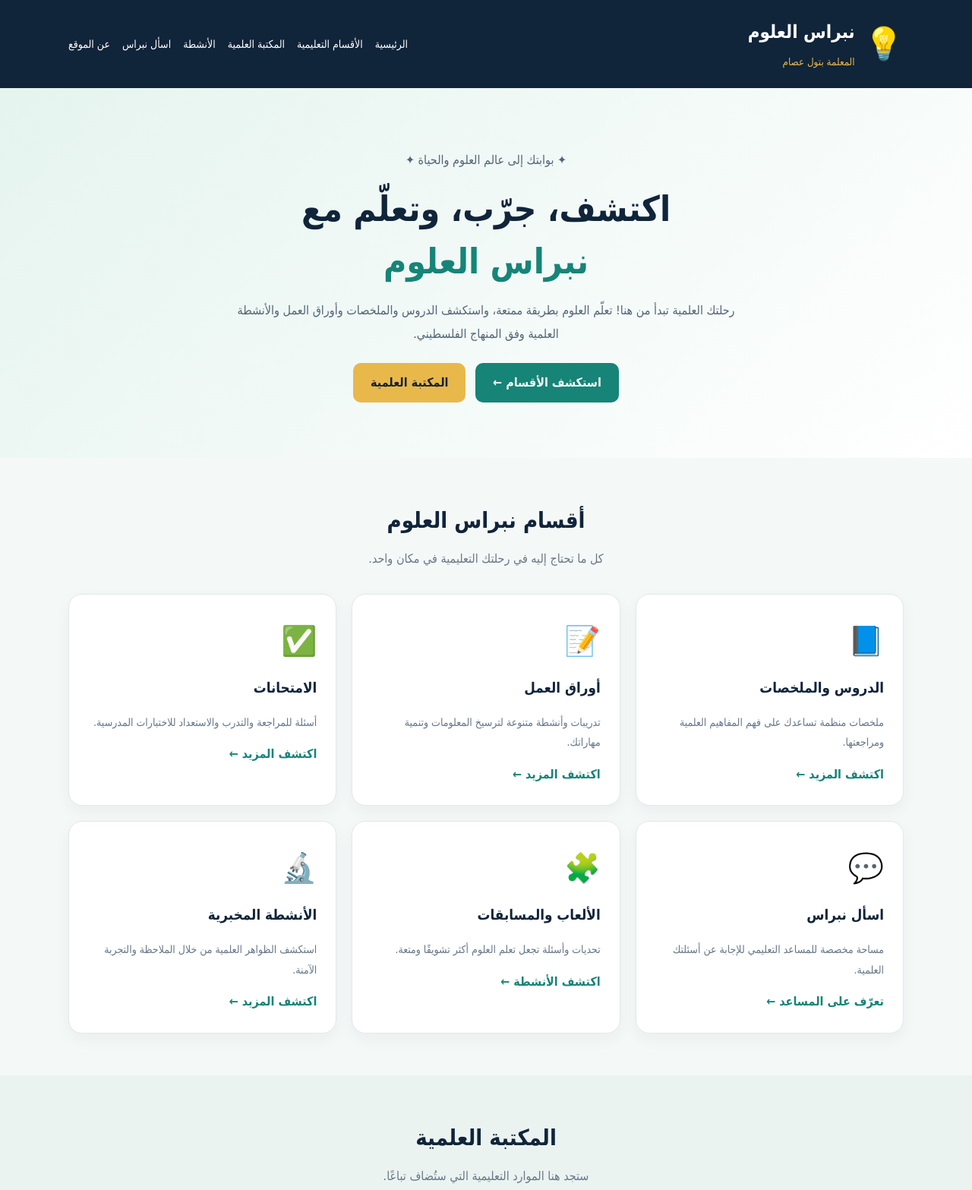
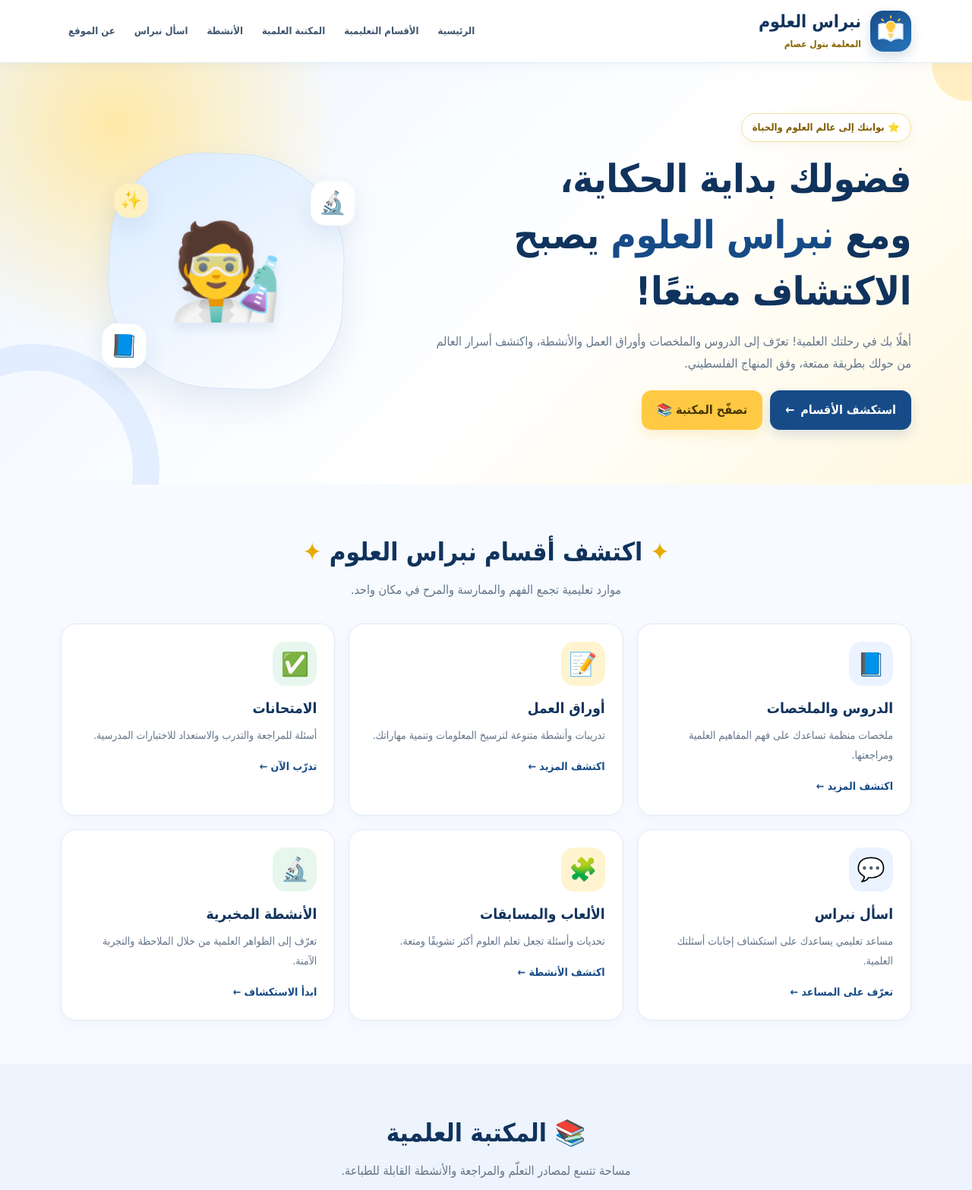
Before and after one commit to batool-sci/Nibras-science, a plain HTML site: page index.html in a window 1280 px wide. Shown: the top 1567 px of the page at 76% size. Drawn offline with Linux system fonts and the light colour scheme.

Commit message:
Redesign Nibras Science homepage with blue and gold branding

```diff
--- a/index.html
+++ b/index.html
@@ -1,175 +1,98 @@
-
 <!DOCTYPE html>
 <html lang="ar" dir="rtl">
 <head>
 <meta charset="UTF-8">
 <meta name="viewport" content="width=device-width, initial-scale=1.0">
-<meta name="theme-color" content="#10243a">
+<meta name="theme-color" content="#123b70">
+<meta name="description" content="نبراس العلوم مع المعلمة بتول عصام — بوابتك الممتعة لتعلّم العلوم والحياة وفق المنهاج الفلسطيني.">
 <title>نبراس العلوم | المعلمة بتول عصام</title>
 <style>
-:root {
-  --navy: #10243a;
-  --green: #168477;
-  --gold: #e9b84b;
-  --light: #f4f8f7;
-  --white: #ffffff;
-}
-* { box-sizing: border-box; }
-html { scroll-behavior: smooth; }
-body {
-  margin: 0;
-  font-family: Tahoma, Arial, sans-serif;
-  background: var(--light);
-  color: #263849;
-  line-height: 1.9;
-}
-.container {
-  width: 92%;
-  max-width: 1100px;
-  margin: auto;
-}
-header {
-  background: var(--navy);
-  color: white;
-  padding: 18px 0;
-}
-.header-content {
-  display: flex;
-  align-items: center;
-  justify-content: space-between;
-  gap: 15px;
-}
-.logo {
-  display: flex;
-  align-items: center;
-  gap: 12px;
-}
-.logo-icon { font-size: 42px; }
-.logo h1 { font-size: 24px; margin: 0; }
-.logo small { color: var(--gold); }
-nav {
-  display: flex;
-  flex-wrap: wrap;
-  gap: 16px;
-}
-nav a {
-  color: white;
-  text-decoration: none;
-  font-size: 14px;
-}
-nav a:hover { color: var(--gold); }
-.hero {
-  padding: 65px 0;
-  background: linear-gradient(135deg, #e5f4ef, #ffffff);
-  text-align: center;
-}
-.hero h2 {
-  color: var(--navy);
-  font-size: clamp(30px, 5vw, 46px);
-  line-height: 1.5;
-  margin: 10px 0;
-}
-.hero h2 span { color: var(--green); }
-.hero p {
-  max-width: 700px;
-  margin: 15px auto;
-  color: #536576;
-}
-.button {
-  display: inline-block;
-  padding: 11px 23px;
-  margin: 8px 4px;
-  border-radius: 10px;
-  background: var(--green);
-  color: white;
-  text-decoration: none;
-  font-weight: bold;
-}
-.button.secondary {
-  background: var(--gold);
-  color: var(--navy);
-}
-section { padding: 55px 0; }
-.section-title {
-  text-align: center;
-  color: var(--navy);
-  font-size: 29px;
-  margin: 0 0 8px;
-}
-.section-desc {
-  text-align: center;
-  color: #687887;
-  margin: 0 auto 30px;
-}
-.cards {
-  display: grid;
-  grid-template-columns: repeat(3, 1fr);
-  gap: 20px;
-}
-.card {
-  background: var(--white);
-  padding: 25px;
-  border-radius: 18px;
-  border: 1px solid #e1e9e6;
-  box-shadow: 0 7px 20px #10243a0c;
-  transition: transform .2s;
-}
-.card:hover { transform: translateY(-4px); }
-.card .icon { font-size: 38px; }
-.card h3 { color: var(--navy); margin: 8px 0; }
-.card p { color: #667788; font-size: 14px; }
-.card a {
-  color: var(--green);
-  font-weight: bold;
-  text-decoration: none;
-}
-.soft { background: #eaf3f0; }
-.callout {
-  background: var(--navy);
-  color: white;
-  padding: 35px;
-  border-radius: 22px;
-  text-align: center;
-}
-.callout h2 { margin-top: 0; }
-.callout p { color: #d7e3eb; }
-footer {
-  background: #0b1c2d;
-  color: white;
-  text-align: center;
-  padding: 28px 10px;
-}
-footer p { margin: 5px; }
-.gold { color: var(--gold); }
-@media (max-width: 760px) {
-  .header-content {
-    flex-direction: column;
-    text-align: center;
-  }
-  nav { justify-content: center; gap: 10px 14px; }
-  .cards { grid-template-columns: repeat(2, 1fr); }
-  .hero { padding: 45px 0; }
-}
-@media (max-width: 480px) {
-  .cards { grid-template-columns: 1fr; }
-  .logo h1 { font-size: 21px; }
-  nav a { font-size: 13px; }
-  .callout { padding: 25px 18px; }
-}
+:root{--blue:#174b87;--blue-deep:#10335d;--blue-soft:#eaf3ff;--gold:#ffc943;--gold-deep:#e8a900;--ink:#24364b;--muted:#64758a;--paper:#f7faff;--white:#fff;--line:#e0eaf5;--shadow:0 12px 32px rgba(23,75,135,.09)}
+*{box-sizing:border-box}
+html{scroll-behavior:smooth;scroll-padding-top:95px}
+body{margin:0;font-family:Tahoma,Arial,sans-serif;background:var(--paper);color:var(--ink);line-height:1.85}
+a{transition:all .2s ease}
+.container{width:min(1120px,92%);margin:auto}
+header{position:sticky;top:0;z-index:20;background:rgba(255,255,255,.96);backdrop-filter:blur(12px);border-bottom:1px solid var(--line);box-shadow:0 4px 18px rgba(16,51,93,.04)}
+.header-content{min-height:82px;display:flex;align-items:center;justify-content:space-between;gap:22px;padding:10px 0}
+.logo{display:flex;align-items:center;gap:12px;text-decoration:none;color:inherit;flex-shrink:0}
+.logo-mark{width:54px;height:54px;display:grid;place-items:center;border-radius:17px;background:linear-gradient(145deg,var(--blue),#2876bd);box-shadow:0 7px 16px #174b872e}
+.logo-mark svg{width:42px;height:42px}
+.logo h1{font-size:23px;line-height:1.35;margin:0;color:var(--blue-deep);font-weight:900}
+.logo small{display:block;color:#8a6500;font-size:12px;font-weight:700;margin-top:3px}
+nav{display:flex;align-items:center;justify-content:flex-end;flex-wrap:wrap;gap:5px}
+nav a{color:#40566f;text-decoration:none;font-size:13px;font-weight:700;padding:8px 10px;border-radius:10px}
+nav a:hover,nav a:focus{background:var(--blue-soft);color:var(--blue)}
+.hero{position:relative;overflow:hidden;padding:66px 0 72px;background:radial-gradient(circle at 12% 15%,#ffe9a7 0,transparent 24%),linear-gradient(135deg,#edf5ff 0%,#fff 58%,#fff8df 100%)}
+.hero:before,.hero:after{content:"";position:absolute;border-radius:50%;pointer-events:none}
+.hero:before{width:260px;height:260px;border:35px solid #dceaff;left:-120px;bottom:-145px;opacity:.75}
+.hero:after{width:95px;height:95px;background:#ffe7a0;right:-42px;top:-45px;opacity:.6}
+.hero-grid{position:relative;z-index:1;display:grid;grid-template-columns:1.2fr .8fr;align-items:center;gap:32px}
+.eyebrow{display:inline-flex;align-items:center;gap:8px;background:#fff;border:1px solid #f4df9b;color:#815e00;border-radius:999px;padding:6px 14px;font-size:13px;font-weight:800;box-shadow:0 5px 15px #8c6a1010;margin:0 0 12px}
+.hero h2{font-size:clamp(31px,4.5vw,51px);line-height:1.45;letter-spacing:-.5px;color:var(--blue-deep);margin:0 0 14px}
+.hero h2 span{color:var(--blue);position:relative;white-space:nowrap}
+.hero-copy{font-size:16px;color:var(--muted);max-width:640px;margin:0 0 20px}
+.actions{display:flex;flex-wrap:wrap;gap:10px}
+.button{display:inline-flex;align-items:center;justify-content:center;gap:8px;padding:11px 20px;border-radius:13px;background:var(--blue);color:#fff;text-decoration:none;font-weight:800;box-shadow:0 7px 16px #174b8726}
+.button:hover{transform:translateY(-2px);background:var(--blue-deep)}
+.button.secondary{background:var(--gold);color:#483600;box-shadow:0 7px 16px #e8a90026}
+.button.secondary:hover{background:#ffda6f}
+.hero-art{min-height:280px;display:grid;place-items:center;position:relative}
+.art-card{width:min(310px,100%);aspect-ratio:1/1;display:grid;place-items:center;border-radius:40% 45% 35% 45%;background:linear-gradient(145deg,#d8eaff,#fff);border:1px solid #d1e3f9;box-shadow:0 20px 45px #174b8718;position:relative;transform:rotate(2deg)}
+.science-boy{font-size:122px;line-height:1;filter:drop-shadow(0 9px 6px #174b8715);transform:rotate(-2deg)}
+.float-icon{position:absolute;display:grid;place-items:center;width:58px;height:58px;border-radius:19px;background:white;box-shadow:var(--shadow);font-size:29px}
+.float-icon.one{top:10%;right:-4%}.float-icon.two{bottom:7%;left:-2%}.float-icon.three{top:14%;left:1%;width:45px;height:45px;font-size:23px;background:#fff1bf}
+section{padding:58px 0}
+.section-heading{text-align:center;margin-bottom:30px}
+.section-heading h2{color:var(--blue-deep);font-size:clamp(25px,3vw,33px);margin:0 0 5px}
+.section-heading p{color:var(--muted);margin:0}
+.section-heading .spark{color:var(--gold-deep)}
+.cards{display:grid;grid-template-columns:repeat(3,minmax(0,1fr));gap:18px}
+.card{background:var(--white);padding:23px;border:1px solid var(--line);border-radius:20px;box-shadow:0 5px 18px #10335d08;transition:transform .22s,box-shadow .22s;position:relative;overflow:hidden}
+.card:before{content:"";position:absolute;inset:0 0 auto;height:4px;background:linear-gradient(90deg,var(--blue),var(--gold));opacity:0;transition:opacity .2s}
+.card:hover{transform:translateY(-5px);box-shadow:var(--shadow)}
+.card:hover:before{opacity:1}
+.card .icon{width:58px;height:58px;display:grid;place-items:center;background:var(--blue-soft);border-radius:17px;font-size:30px;margin-bottom:12px}
+.card:nth-child(3n+2) .icon{background:#fff4cf}
+.card:nth-child(3n) .icon{background:#e7f7ee}
+.card h3{color:var(--blue-deep);font-size:19px;margin:0 0 6px}
+.card p{color:var(--muted);font-size:14px;margin:0 0 12px}
+.card a{color:var(--blue);font-size:14px;font-weight:900;text-decoration:none}
+.card a:hover{text-decoration:underline}
+.soft{background:#edf4fd;border-top:1px solid #e4eefb;border-bottom:1px solid #e4eefb}
+.callout{display:flex;align-items:center;justify-content:space-between;gap:24px;padding:34px 38px;border-radius:25px;background:linear-gradient(120deg,var(--blue-deep),var(--blue));color:white;box-shadow:0 16px 34px #10335d22;position:relative;overflow:hidden}
+.callout:after{content:"✦";position:absolute;left:28%;top:-40px;font-size:150px;color:#ffffff0c}
+.callout h2{margin:0 0 7px;font-size:27px}
+.callout p{color:#e0edff;margin:0;max-width:650px}
+.callout .button{background:var(--gold);color:#483600;white-space:nowrap;box-shadow:none}
+.callout .button:hover{background:#ffda6f}
+.about-note{max-width:820px;margin:auto;text-align:center;background:#fff;border:1px solid var(--line);padding:24px;border-radius:18px;color:var(--muted)}
+footer{background:#0c294a;color:#fff;text-align:center;padding:28px 12px}
+.footer-brand{display:flex;justify-content:center;align-items:center;gap:9px;font-size:20px;font-weight:900}
+footer p{margin:4px}
+footer .gold{color:var(--gold)}
+footer .tagline{color:#cbdcf0;font-size:13px}
+@media(max-width:850px){.header-content{flex-direction:column;gap:8px;padding:12px 0}.logo{justify-content:center}nav{justify-content:center}.hero-grid{grid-template-columns:1fr;text-align:center}.hero-copy{margin-left:auto;margin-right:auto}.actions{justify-content:center}.hero-art{min-height:245px;grid-row:1}.art-card{width:230px}.science-boy{font-size:100px}.cards{grid-template-columns:repeat(2,minmax(0,1fr))}.callout{flex-direction:column;text-align:center}}
+@media(max-width:520px){.logo h1{font-size:21px}.logo-mark{width:48px;height:48px}nav{gap:3px}nav a{font-size:12px;padding:7px}.hero{padding:40px 0 48px}.hero-art{min-height:215px}.art-card{width:195px}.science-boy{font-size:85px}.float-icon{width:46px;height:46px;font-size:23px;border-radius:15px}.cards{grid-template-columns:1fr;gap:13px}section{padding:43px 0}.card{padding:20px}.callout{padding:28px 20px}.callout h2{font-size:24px}.section-heading{margin-bottom:22px}}
+@media(prefers-reduced-motion:reduce){html{scroll-behavior:auto}*,*:before,*:after{transition:none!important}}
 </style>
 </head>
 <body>
-
 <header id="home">
   <div class="container header-content">
-    <div class="logo">
-      <span class="logo-icon">💡</span>
-      <div>
-        <h1>نبراس العلوم</h1>
-        <small>المعلمة بتول عصام</small>
-      </div>
-    </div>
-    <nav>
+    <a class="logo" href="#home" aria-label="نبراس العلوم - الصفحة الرئيسية">
+      <span class="logo-mark" aria-hidden="true">
+        <svg viewBox="0 0 64 64" fill="none" xmlns="http://www.w3.org/2000/svg">
+          <path d="M8 18.5C17 15 25 17 32 23V52C24 46 16 45 8 48V18.5Z" fill="#fff" stroke="#D8E9FF" stroke-width="2.5" stroke-linejoin="round"/>
+          <path d="M56 18.5C47 15 39 17 32 23V52C40 46 48 45 56 48V18.5Z" fill="#F8FBFF" stroke="#D8E9FF" stroke-width="2.5" stroke-linejoin="round"/>
+          <path d="M32 12C26 12 22 16.5 22 22C22 26 24 28 27 31V35H37V31C40 28 42 26 42 22C42 16.5 38 12 32 12Z" fill="#FFC943" stroke="#FFF4C9" stroke-width="2"/>
+          <path d="M28 39H36M29.5 43H34.5" stroke="#FFC943" stroke-width="3" stroke-linecap="round"/>
+          <path d="M32 5V2M17 11L14 8M47 11L50 8" stroke="#FFC943" stroke-width="3" stroke-linecap="round"/>
+        </svg>
+      </span>
+      <span><h1>نبراس العلوم</h1><small>المعلمة بتول عصام</small></span>
+    </a>
+    <nav aria-label="القائمة الرئيسية">
       <a href="#home">الرئيسية</a>
       <a href="#sections">الأقسام التعليمية</a>
       <a href="#library">المكتبة العلمية</a>
@@ -179,156 +102,82 @@ footer p { margin: 5px; }
     </nav>
   </div>
 </header>
-
 <main>
   <section class="hero">
-    <div class="container">
-      <p>✦ بوابتك إلى عالم العلوم والحياة ✦</p>
-      <h2>اكتشف، جرّب، وتعلّم مع<br><span>نبراس العلوم</span></h2>
-      <p>
-        رحلتك العلمية تبدأ من هنا! تعلّم العلوم بطريقة ممتعة،
-        واستكشف الدروس والملخصات وأوراق العمل والأنشطة العلمية
-        وفق المنهاج الفلسطيني.
-      </p>
-      <a class="button" href="#sections">استكشف الأقسام ←</a>
-      <a class="button secondary" href="#library">المكتبة العلمية</a>
-    </div>
-  </section>
-
-  <section id="sections">
-    <div class="container">
-      <h2 class="section-title">أقسام نبراس العلوم</h2>
-      <p class="section-desc">كل ما تحتاج إليه في رحلتك التعليمية في مكان واحد.</p>
-
-      <div class="cards">
-        <article class="card">
-          <div class="icon">📘</div>
-          <h3>الدروس والملخصات</h3>
-          <p>ملخصات منظمة تساعدك على فهم المفاهيم العلمية ومراجعتها.</p>
-          <a href="#library">اكتشف المزيد ←</a>
-        </article>
-
-        <article class="card">
-          <div class="icon">📝</div>
-          <h3>أوراق العمل</h3>
-          <p>تدريبات وأنشطة متنوعة لترسيخ المعلومات وتنمية مهاراتك.</p>
-          <a href="#library">اكتشف المزيد ←</a>
-        </article>
-
-        <article class="card">
-          <div class="icon">✅</div>
-          <h3>الامتحانات</h3>
-          <p>أسئلة للمراجعة والتدرب والاستعداد للاختبارات المدرسية.</p>
-          <a href="#library">اكتشف المزيد ←</a>
-        </article>
-
-        <article class="card">
-          <div class="icon">💬</div>
-          <h3>اسأل نبراس</h3>
-          <p>مساحة مخصصة للمساعد التعليمي للإجابة عن أسئلتك العلمية.</p>
-          <a href="#ask">تعرّف على المساعد ←</a>
-        </article>
-
-        <article class="card">
-          <div class="icon">🧩</div>
-          <h3>الألعاب والمسابقات</h3>
-          <p>تحديات وأسئلة تجعل تعلم العلوم أكثر تشويقًا ومتعة.</p>
-          <a href="#activities">اكتشف الأنشطة ←</a>
-        </article>
-
-        <article class="card">
-          <div class="icon">🔬</div>
-          <h3>الأنشطة المخبرية</h3>
-          <p>استكشف الظواهر العلمية من خلال الملاحظة والتجربة الآمنة.</p>
-          <a href="#activities">اكتشف المزيد ←</a>
-        </article>
+    <div class="container hero-grid">
+      <div>
+        <p class="eyebrow">⭐ بوابتك إلى عالم العلوم والحياة</p>
+        <h2>فضولك بداية الحكاية،<br>ومع <span>نبراس العلوم</span> يصبح الاكتشاف ممتعًا!</h2>
+        <p class="hero-copy">أهلًا بك في رحلتك العلمية! تعرّف إلى الدروس والملخصات وأوراق العمل والأنشطة، واكتشف أسرار العالم من حولك بطريقة ممتعة، وفق المنهاج الفلسطيني.</p>
+        <div class="actions">
+          <a class="button" href="#sections">استكشف الأقسام <span aria-hidden="true">←</span></a>
+          <a class="button secondary" href="#library">تصفّح المكتبة 📚</a>
+        </div>
+      </div>
+      <div class="hero-art" aria-label="شخصية كرتونية محبة للعلوم">
+        <div class="art-card">
+          <span class="science-boy" role="img" aria-label="عالم صغير">🧑‍🔬</span>
+          <span class="float-icon one" aria-hidden="true">🔬</span>
+          <span class="float-icon two" aria-hidden="true">📘</span>
+          <span class="float-icon three" aria-hidden="true">✨</span>
+        </div>
       </div>
     </div>
   </section>
-
-  <section class="soft" id="library">
+  <section id="sections">
     <div class="container">
-      <h2 class="section-title">المكتبة العلمية</h2>
-      <p class="section-desc">ستجد هنا الموارد التعليمية التي ستُضاف تباعًا.</p>
-
+      <div class="section-heading"><h2><span class="spark">✦</span> اكتشف أقسام نبراس العلوم <span class="spark">✦</span></h2><p>موارد تعليمية تجمع الفهم والممارسة والمرح في مكان واحد.</p></div>
       <div class="cards">
-        <article class="card">
-          <div class="icon">📚</div>
-          <h3>ملخصات الدروس</h3>
-          <p>مساحة لإضافة ملخصات العلوم والحياة بحسب الوحدات الدراسية.</p>
-        </article>
-        <article class="card">
-          <div class="icon">✏️</div>
-          <h3>أوراق قابلة للطباعة</h3>
-          <p>مساحة لإضافة أوراق العمل والأنشطة الصفية.</p>
-        </article>
-        <article class="card">
-          <div class="icon">🎯</div>
-          <h3>اختبر معلوماتك</h3>
-          <p>مساحة لإضافة أسئلة وتقييمات تساعدك على مراجعة ما تعلمته.</p>
-        </article>
+        <article class="card"><div class="icon">📘</div><h3>الدروس والملخصات</h3><p>ملخصات منظمة تساعدك على فهم المفاهيم العلمية ومراجعتها.</p><a href="#library">اكتشف المزيد ←</a></article>
+        <article class="card"><div class="icon">📝</div><h3>أوراق العمل</h3><p>تدريبات وأنشطة متنوعة لترسيخ المعلومات وتنمية مهاراتك.</p><a href="#library">اكتشف المزيد ←</a></article>
+        <article class="card"><div class="icon">✅</div><h3>الامتحانات</h3><p>أسئلة للمراجعة والتدرب والاستعداد للاختبارات المدرسية.</p><a href="#library">تدرّب الآن ←</a></article>
+        <article class="card"><div class="icon">💬</div><h3>اسأل نبراس</h3><p>مساعد تعليمي يساعدك على استكشاف إجابات أسئلتك العلمية.</p><a href="#ask">تعرّف على المساعد ←</a></article>
+        <article class="card"><div class="icon">🧩</div><h3>الألعاب والمسابقات</h3><p>تحديات وأسئلة تجعل تعلم العلوم أكثر تشويقًا ومتعة.</p><a href="#activities">اكتشف الأنشطة ←</a></article>
+        <article class="card"><div class="icon">🔬</div><h3>الأنشطة المخبرية</h3><p>تعرّف إلى الظواهر العلمية من خلال الملاحظة والتجربة الآمنة.</p><a href="#activities">ابدأ الاستكشاف ←</a></article>
       </div>
     </div>
   </section>
-
-  <section id="activities">
+  <section class="soft" id="library">
     <div class="container">
-      <h2 class="section-title">كن عالمًا صغيرًا</h2>
-      <p class="section-desc">تعلّم كيف تفكر مثل العلماء.</p>
+      <div class="section-heading"><h2>📚 المكتبة العلمية</h2><p>مساحة تتسع لمصادر التعلّم والمراجعة والأنشطة القابلة للطباعة.</p></div>
       <div class="cards">
-        <article class="card">
-          <div class="icon">👀</div>
-          <h3>لاحظ</h3>
-          <p>راقب الظواهر من حولك وسجّل ملاحظاتك بدقة.</p>
-        </article>
-        <article class="card">
-          <div class="icon">❓</div>
-          <h3>اسأل</h3>
-          <p>اطرح سؤالًا علميًا وحاول توقّع الإجابة.</p>
-        </article>
-        <article class="card">
-          <div class="icon">🔎</div>
-          <h3>استنتج</h3>
-          <p>قارن ملاحظاتك واستخدم الأدلة للوصول إلى استنتاج.</p>
-        </article>
+        <article class="card"><div class="icon">📚</div><h3>ملخصات الدروس</h3><p>مساحة لإضافة ملخصات العلوم والحياة بحسب الوحدات الدراسية.</p></article>
+        <article class="card"><div class="icon">✏️</div><h3>أوراق قابلة للطباعة</h3><p>مساحة لإضافة أوراق العمل والأنشطة الصفية.</p></article>
+        <article class="card"><div class="icon">🎯</div><h3>اختبر معلوماتك</h3><p>مساحة لإضافة أسئلة وتقييمات تساعدك على مراجعة ما تعلمته.</p></article>
       </div>
     </div>
   </section>
-
+  <section id="activities">
+    <div class="container">
+      <div class="section-heading"><h2>🧪 كن عالمًا صغيرًا</h2><p>كل اكتشاف كبير يبدأ بملاحظة وسؤال.</p></div>
+      <div class="cards">
+        <article class="card"><div class="icon">👀</div><h3>لاحظ</h3><p>راقب الظواهر من حولك وسجّل ملاحظاتك بدقة.</p></article>
+        <article class="card"><div class="icon">❓</div><h3>اسأل</h3><p>اطرح سؤالًا علميًا وحاول توقّع الإجابة.</p></article>
+        <article class="card"><div class="icon">🔎</div><h3>استنتج</h3><p>قارن ملاحظاتك واستخدم الأدلة للوصول إلى استنتاج.</p></article>
+      </div>
+    </div>
+  </section>
   <section id="ask">
     <div class="container">
       <div class="callout">
-        <h2>هل لديك سؤال علمي؟</h2>
-        <p>
-<p>هل لديك سؤال حول العلوم والحياة؟ افتح مساعد نبراس التعليمي وابدأ رحلتك في الاكتشاف.</p>
-<a class="button" href="https://gemini.google.com/gem/1Fbq95XY2FA5H3JdDsnmWqwN279ZZmVLr?usp=sharing" target="_blank" rel="noopener noreferrer">اسأل نبراس الآن ↗</a>
-<p class="gold">العلم يبدأ بسؤال!</p>
-
-        <span class="gold">العلم يبدأ بسؤال!</span>
+        <div><h2>💡 هل لديك سؤال علمي؟</h2><p>العلم يبدأ بسؤال! افتح مساعد نبراس التعليمي وابدأ رحلة جديدة في الاكتشاف.</p></div>
+        <a class="button" href="https://gemini.google.com/gem/1Fbq95XY2FA5H3JdDsnmWqwN279ZZmVLr?usp=sharing" target="_blank" rel="noopener noreferrer">اسأل نبراس الآن ↗</a>
       </div>
     </div>
   </section>
-
   <section id="about">
     <div class="container">
-      <h2 class="section-title">عن نبراس العلوم</h2>
-      <p class="section-desc">
-        مبادرة تعليمية بإشراف المعلمة بتول عصام، تهدف إلى تبسيط العلوم
-        والحياة ودعم الطلبة في رحلتهم التعليمية وفق المنهاج الفلسطيني.
-      </p>
+      <div class="section-heading"><h2>عن نبراس العلوم</h2><p>معًا نجعل العلوم أقرب وأسهل وأكثر متعة.</p></div>
+      <div class="about-note">مبادرة تعليمية بإشراف <strong>المعلمة بتول عصام</strong>، تهدف إلى تبسيط العلوم والحياة ودعم الطلبة في رحلتهم التعليمية وفق المنهاج الفلسطيني.</div>
     </div>
   </section>
 </main>
-
 <footer>
-  <p><strong>💡 نبراس العلوم</strong></p>
+  <div class="footer-brand"><span aria-hidden="true">📖💡</span><span>نبراس العلوم</span></div>
   <p class="gold">المعلمة بتول عصام</p>
-  <p>نتعلّم اليوم لنكتشف عالم الغد.</p>
-  <p>© <span id="year"></span> جميع الحقوق محفوظة</p>
+  <p class="tagline">نتعلّم اليوم لنكتشف عالم الغد.</p>
+  <p class="tagline">© <span id="year"></span> جميع الحقوق محفوظة</p>
 </footer>
-
-<script>
-document.getElementById("year").textContent = new Date().getFullYear();
-</script>
+<script>document.getElementById("year").textContent=new Date().getFullYear();</script>
 </body>
 </html>
```
